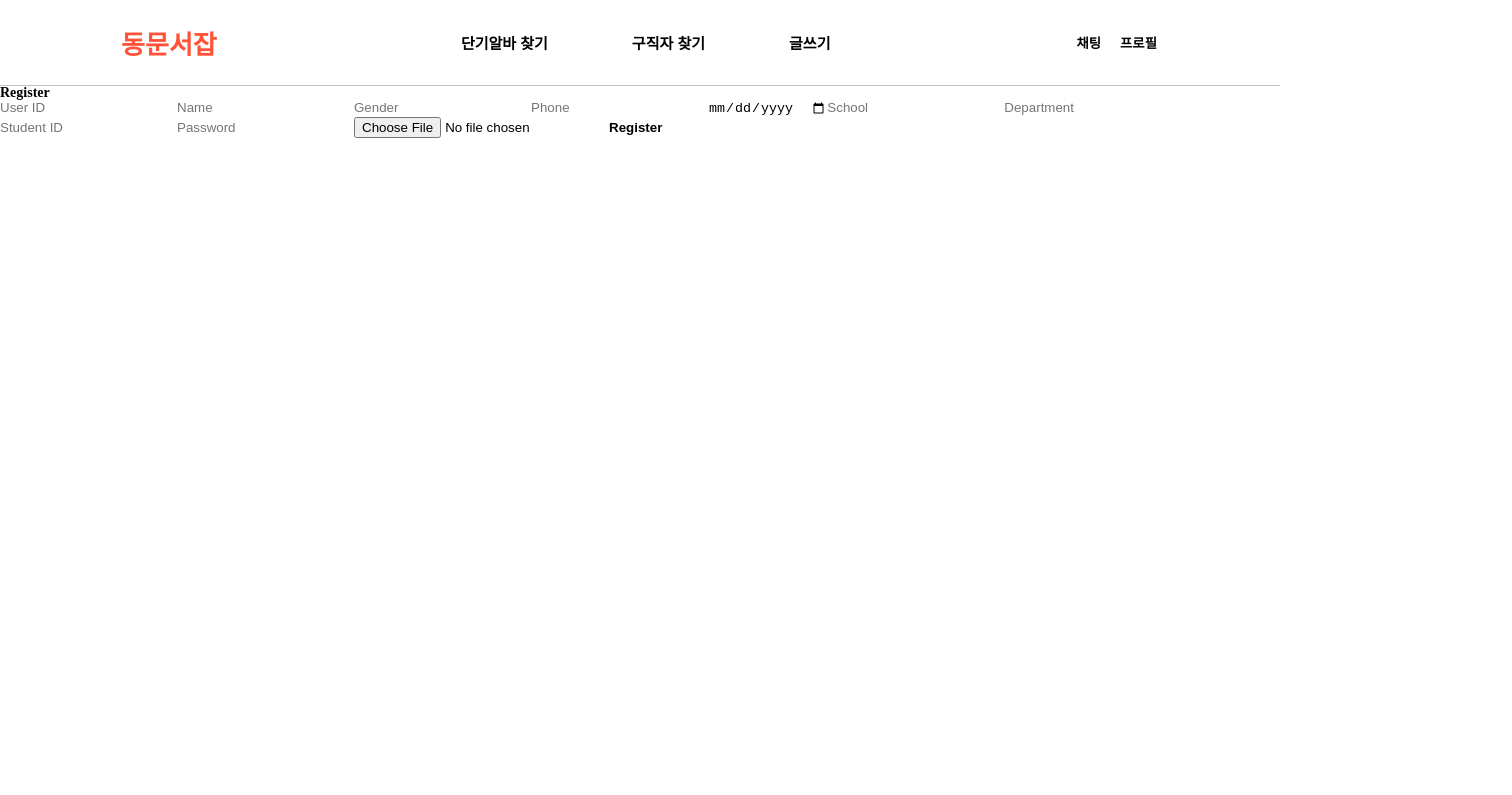
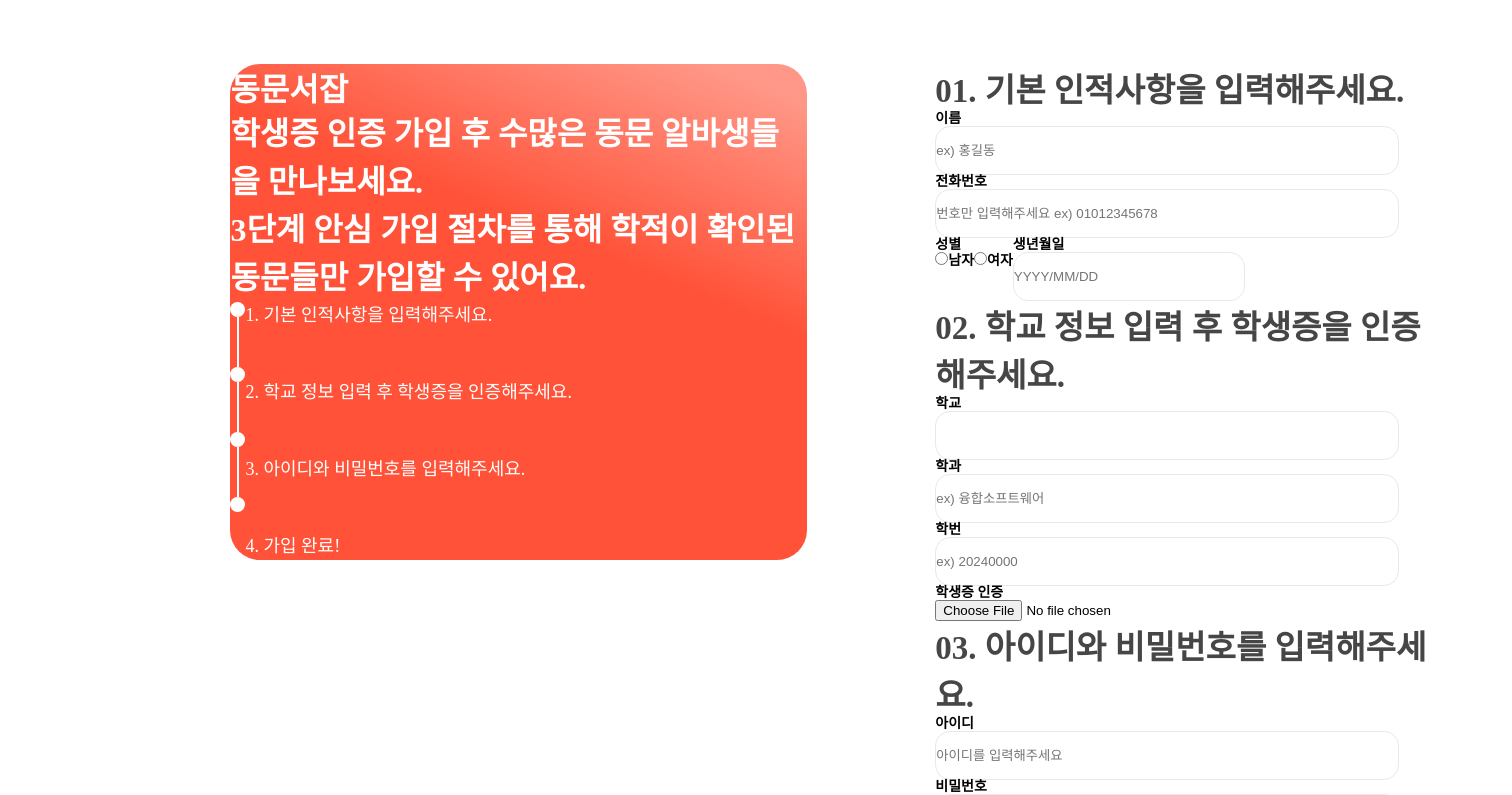
Before and after one commit to cover-heaven/cover-heaven-fe, a React (Create React App) app: page /signup in a window 1280 px wide. Shown: the top 795 px of the page, 1512 px wide, since content can reach past the window. Built offline with nearby package versions, Linux system fonts and the light colour scheme; the HTML template or start-up script is replaced by a standard one.

Commit message:
Feat: 로그인 및 회원가입 기능 추가

```diff
--- a/src/App.js
+++ b/src/App.js
@@ -1,12 +1,15 @@
-import AppRouter from './Router';
 import styled from 'styled-components';
 import { GlobalStyle } from './styles/GlobalStyles';
+import Router from './Router';
+import { BrowserRouter } from 'react-router-dom';
 
 function App() {
 	return (
 		<AppContainer>
 			<GlobalStyle />
-			<AppRouter></AppRouter>
+			<BrowserRouter>
+				<Router></Router>
+			</BrowserRouter>
 		</AppContainer>
 	);
 }
--- a/src/Router.js
+++ b/src/Router.js
@@ -1,5 +1,5 @@
 import React, { useRef, useState } from 'react';
-import { BrowserRouter, Routes, Route } from 'react-router-dom';
+import { BrowserRouter, Routes, Route, useLocation } from 'react-router-dom';
 import Header from './components/common/Header';
 import Main from './pages/Main/Main';
 import FindJobsList from './pages/FindjobsList/FindJobsList';
@@ -13,17 +13,15 @@ import SignUp from './pages/SignUp/SignUp';
 import MyProfile from './pages/MyProfile/MyProfile';
 import FindJobsDetail from './pages/FindJobsDetail/FindJobsDetail';
 
-const AppRouter = () => {
+const Router = () => {
+	const location = useLocation();
+	const hideHeaderRoutes = ['/login', '/signup'];
 	return (
-		<BrowserRouter>
-			{/* <GlobalStyle> */}
-			<Header />
+		<>
+			{!hideHeaderRoutes.includes(location.pathname) && <Header />}
 			<Routes>
 				<Route path="/" element={<Main />} />
-				<Route
-					path="/findjobslist"
-					element={<FindJobsList />}
-				/>
+				<Route path="/findjobslist" element={<FindJobsList />} />
 				<Route path="/findjobsdetail" element={<FindJobsDetail />} />
 				<Route path="/workerslist" element={<WorkersList />} />
 				<Route path="/findjobswriting" element={<FindJobsWriting />} />
@@ -32,16 +30,10 @@ const AppRouter = () => {
 				<Route path="/chatlist" element={<ChatList />} />
 				<Route path="/myprofile" element={<MyProfile />} />
 				<Route path="/signup" element={<SignUp />} />
-				<Route
-					path="/login"
-					element={
-						<Login onLogin={(token) => console.log('Logged in:', token)} />
-					}
-				/>
+				<Route path="/login" element={<Login />} />
 			</Routes>
-			{/* </GlobalStyle> */}
-		</BrowserRouter>
+		</>
 	);
 };
 
-export default AppRouter;
+export default Router;
--- a/src/components/common/Header.jsx
+++ b/src/components/common/Header.jsx
@@ -5,7 +5,7 @@ const Header = () => {
 	return (
 		<div className="Header">
 			<div className="Title">
-				<p>동문서잡</p>
+				<div>동문서잡</div>
 			</div>
 			<div className="NavBar">
 				<button
@@ -33,17 +33,17 @@ const Header = () => {
 			<div className="Icon">
 				<button
 					onClick={() => {
-						nav('/chat');
+						nav('/login');
 					}}
 				>
-					채팅
+					로그인
 				</button>
 				<button
 					onClick={() => {
-						nav('/myprofile');
+						nav('/signup');
 					}}
 				>
-					프로필
+					회원가입
 				</button>
 			</div>
 		</div>
--- a/src/pages/FindJobsWriting/FIndJobsWriting.jsx
+++ b/src/pages/FindJobsWriting/FIndJobsWriting.jsx
@@ -164,7 +164,6 @@ const FindJobsWriting = () => {
 	const [message, setMessage] = useState('');
 	const [selectedTag, setSelectedTag] = useState('');
 	const [error, setError] = useState();
-	const [selectedDate, setSelectedDate] = useState();
 	const [workDetail, setWorkDetail] = useState([]);
 
 	const makeWorkDetail = () => {
--- a/src/pages/Login/Login.jsx
+++ b/src/pages/Login/Login.jsx
@@ -1,58 +1,152 @@
-import React, { useState } from 'react';
+import React, { useState, useEffect, useRef } from 'react';
 import axios from 'axios';
+import { useNavigate } from 'react-router-dom';
+import styled from 'styled-components';
 
-const Login = ({ onLogin }) => {
-	const [id, setId] = useState(''); // user_id 입력 필드
-	const [password, setPassword] = useState(''); // password 입력 필드
-	const [error, setError] = useState(''); // 에러 메시지 상태
+const Login = () => {
+	const [id, setId] = useState('');
+	const [pw, setPw] = useState('');
+	const [isPendingRequest, setIsPedingRequest] = useState(false);
+	const inputRef = useRef();
+	const nav = useNavigate();
 
-	const handleSubmit = async (e) => {
-		e.preventDefault();
-
+	const handleInputChange = (e) => {
+		const { name, value } = e.target;
+		// e.target.name -> input의 name 값
+		if (name === 'id') {
+			setId(value);
+		} else {
+			setPw(value);
+		}
+	};
+	const postLoginData = async () => {
+		if (isPendingRequest) return; // 중복 방지
 		const body = {
 			user_id: id,
-			password: password
+			password: pw
 		};
-
 		try {
-			const response = await axios.post('/users/login', body);
-
-			const { accessToken, refreshToken } = response.data;
-
-			// 로컬 스토리지에 직접 저장
-			localStorage.setItem('accessToken', accessToken);
-			localStorage.setItem('refreshToken', refreshToken);
-
-			console.log('Login successful!');
+			setIsPedingRequest(true); // true일 때, 함수 실행이 안되기 때문에 중복 방지
+			const res = await axios.post('/users/login', body);
+			if (res.status === 200) {
+				// 로그인 성공
+				localStorage.setItem('accessToken', res.data.access);
+				localStorage.setItem('refreshToken', res.data.refresh);
+				nav('/');
+			} else {
+				// 로그인 실패
+				alert('아이디나 비번이 틀림.');
+			}
 		} catch (err) {
-			setError('Invalid ID or password');
+			// 네트워크 연결 오류
+			alert('네트워크 오류');
+		} finally {
+			setIsPedingRequest(false);
 		}
 	};
+	useEffect(() => {
+		inputRef.current.focus();
+	}, []);
 
 	return (
-		<div>
-			<h2>Login</h2>
-			{/* 에러 메시지 출력 */}
-			{error && <p style={{ color: 'red' }}>{error}</p>}
-			<form onSubmit={handleSubmit}>
-				<input
-					type="text"
-					placeholder="ID"
+		<Layout>
+			<TitleContainer>
+				<Title>동문서잡에 오신 것을 환영해요!</Title>
+				<SubTitle>로그인 후 더 많은 서비스를 체험하세요</SubTitle>
+			</TitleContainer>
+			<InputContainer>
+				<Input
+					name="id"
+					ref={inputRef}
 					value={id}
-					onChange={(e) => setId(e.target.value)}
-					required
+					placeholder="아이디를 입력해주세요"
+					onChange={handleInputChange}
 				/>
-				<input
-					type="password"
-					placeholder="Password"
-					value={password}
-					onChange={(e) => setPassword(e.target.value)}
-					required
+				<Input
+					name="pw"
+					value={pw}
+					placeholder="비밀번호를 입력해주세요"
+					onChange={handleInputChange}
 				/>
-				<button type="submit">Login</button>
-			</form>
-		</div>
+				<Button onClick={postLoginData}>로그인</Button>
+			</InputContainer>
+			<Bottom>
+				<div>아직 계정이 없다면?</div>
+				<button>학생증 인증 가입하기</button>
+			</Bottom>
+		</Layout>
 	);
 };
 
+const Layout = styled.div`
+	padding-top: 130px;
+`;
+const TitleContainer = styled.div`
+	display: flex;
+	flex-direction: column;
+	gap: 10px;
+	padding-bottom: 50px;
+`;
+const Title = styled.div`
+	color: #ff5238;
+	text-align: center;
+	font-family: Pretendard;
+	font-size: 40px;
+	font-style: normal;
+	font-weight: 900;
+	line-height: normal;
+`;
+const SubTitle = styled.div`
+	color: var(--text-text-primary, #464646);
+	text-align: center;
+	font-family: Pretendard;
+	font-size: 24px;
+	font-style: normal;
+	font-weight: 500;
+	line-height: normal;
+`;
+const InputContainer = styled.div`
+	display: flex;
+	flex-direction: column;
+	align-items: center;
+	gap: 15px;
+`;
+const Input = styled.input`
+	border: 1px solid black;
+	width: 396px;
+	height: 49px;
+	border-radius: 15px;
+	border: 1px solid #e8e8e8;
+	background: #fff;
+`;
+const Button = styled.button`
+	border-radius: 15px;
+	background: #ff5238;
+	width: 398px;
+	height: 49px;
+	color: #fff;
+`;
+const Bottom = styled.div`
+	padding-top: 70px;
+	display: flex;
+	flex-direction: column;
+	align-items: center;
+	gap: 12px;
+
+	& > button {
+		color: #ff5238;
+		font-family: Pretendard;
+		font-size: 16px;
+		font-style: normal;
+		font-weight: 700;
+		line-height: normal;
+		text-decoration-line: underline;
+		text-decoration-style: solid;
+		text-decoration-skip-ink: auto;
+		text-decoration-thickness: auto;
+		text-underline-offset: auto;
+		text-underline-position: from-font;
+	}
+`;
+
 export default Login;
--- a/src/pages/SignUp/SignUp.css
+++ /dev/null
@@ -1,3 +0,0 @@
-.SignUp {
-	padding-top: 175px;
-}
--- a/src/pages/SignUp/SignUp.jsx
+++ b/src/pages/SignUp/SignUp.jsx
@@ -1,8 +1,10 @@
 import React, { useState } from 'react';
 import axios from 'axios';
+import { useNavigate } from 'react-router-dom';
+import styled from 'styled-components';
 
 const SignUp = () => {
-	const [formData, setFormData] = useState({
+	const initialFormData = {
 		user_id: '',
 		name: '',
 		gender: '',
@@ -11,138 +13,338 @@ const SignUp = () => {
 		school: '',
 		department: '',
 		student_id: '',
-		password: ''
-	});
+		profile: '',
+		password: '',
+		student_card: ''
+	};
+	const [formData, setFormData] = useState(initialFormData);
+	const [isPendingRequest, setIsPedingRequest] = useState(false);
+	const nav = useNavigate();
 
-	const [studentCard, setStudentCard] = useState(null); // 학생증 파일 상태
-	const [error, setError] = useState(''); // 에러 메시지
-	const [success, setSuccess] = useState(''); // 성공 메시지
-
-	const handleInputChange = (e) => {
-		const { name, value } = e.target;
-		setFormData((prev) => ({ ...prev, [name]: value }));
-	};
-
-	const handleFileChange = (e) => {
-		setStudentCard(e.target.files[0]); // 파일 상태 업데이트
-	};
-
-	const handleSubmit = async (e) => {
-		e.preventDefault();
-
+	const postSignUpData = async () => {
+		if (isPendingRequest) return;
 		try {
-			// FormData 객체 생성
-			const data = new FormData();
-			Object.entries(formData).forEach(([key, value]) => {
-				data.append(key, value); // 텍스트 데이터 추가
-			});
-			data.append('student_card', studentCard); // 파일 추가
-
-			// 회원가입 요청 전송
-			const response = await axios.post('/users/register', data, {
-				headers: {
-					'Content-Type': 'multipart/form-data' // 파일 업로드 설정
-				}
-			});
-
-			setSuccess('Registration successful!');
-			setError('');
-			console.log('Response:', response.data);
+			setIsPedingRequest(true);
+			await axios.post('/users/register', formData);
+			alert('회원가입 성공');
+			setFormData(initialFormData);
+			nav('/login');
 		} catch (err) {
-			setError('Registration failed. Please check your inputs.');
-			setSuccess('');
-			console.error(err.response?.data || err.message);
+			alert('회원가입 실패');
+		} finally {
+			setIsPedingRequest(false);
 		}
 	};
 
+	const fileUpload = (e) => {
+		setFormData({ ...formData, student_card: e.target.files[0] });
+	};
+
 	return (
+		<Layout>
+			<LeftLayout>
+				<TitleBox>
+					<ServiceTitle>동문서잡</ServiceTitle>
+					<Explanation>
+						<SubTitle>
+							학생증 인증 가입 후 수많은 동문 알바생들을 만나보세요.
+						</SubTitle>
+						<SubTitle>
+							3단계 안심 가입 절차를 통해 학적이 확인된 동문들만 가입할 수
+							있어요.
+						</SubTitle>
+					</Explanation>
+				</TitleBox>
+				<ContentBox>
+					<LineContainer>
+						<Dot></Dot>
+						<Line></Line>
+						<Dot></Dot>
+						<Line></Line>
+						<Dot></Dot>
+						<Line></Line>
+						<Dot></Dot>
+					</LineContainer>
+					<ExplanationBox>
+						<P>1. 기본 인적사항을 입력해주세요.</P>
+						<P>2. 학교 정보 입력 후 학생증을 인증해주세요.</P>
+						<P>3. 아이디와 비밀번호를 입력해주세요.</P>
+						<P>4. 가입 완료!</P>
+					</ExplanationBox>
+				</ContentBox>
+			</LeftLayout>
+			<RightLayout>
+				<InputContainer>
 					<div>
-			<h2>Register</h2>
-			{error && <p style={{ color: 'red' }}>{error}</p>}
-			{success && <p style={{ color: 'green' }}>{success}</p>}
-			<form onSubmit={handleSubmit}>
+						<Title>01. 기본 인적사항을 입력해주세요.</Title>
+						<div>
+							<div>이름</div>
+							<Input
+								name="name"
+								placeholder="ex) 홍길동"
+								value={formData.name}
+								onChange={(e) =>
+									setFormData({
+										...formData,
+										name: e.target.value
+									})
+								}
+							/>
+						</div>
+						<div>
+							<div>전화번호</div>
+							<Input
+								name="phone"
+								placeholder="번호만 입력해주세요 ex) 01012345678"
+								value={formData.phone}
+								onChange={(e) =>
+									setFormData({
+										...formData,
+										phone: e.target.value
+									})
+								}
+							/>
+						</div>
+						<RowLayout>
+							<div>
+								<div>성별</div>
+								<div>
 									<input
-					type="text"
-					name="user_id"
-					placeholder="User ID"
+										type="radio"
+										onChange={() =>
+											setFormData({
+												...formData,
+												gender: '남자'
+											})
+										}
+									></input>
+									남자
+									<input
+										type="radio"
+										onChange={() =>
+											setFormData({
+												...formData,
+												gender: '여자'
+											})
+										}
+									></input>
+									여자
+								</div>
+							</div>
+							<div>
+								<div>생년월일</div>
+								<BirthInput
+									name="birth_date"
+									placeholder="YYYY/MM/DD"
+									value={formData.birth_date}
+									onChange={(e) =>
+										setFormData({
+											...formData,
+											birth_date: e.target.value
+										})
+									}
+								/>
+							</div>
+						</RowLayout>
+					</div>
+					<div>
+						<Title>02. 학교 정보 입력 후 학생증을 인증해주세요.</Title>
+						<div>
+							<div>학교</div>
+							<Input
+								name="school"
+								value={formData.school}
+								onChange={(e) =>
+									setFormData({
+										...formData,
+										school: e.target.value
+									})
+								}
+							/>
+						</div>
+						<div>
+							<div>학과</div>
+							<Input
+								name="department"
+								placeholder="ex) 융합소프트웨어"
+								value={formData.department}
+								onChange={(e) =>
+									setFormData({
+										...formData,
+										department: e.target.value
+									})
+								}
+							/>
+						</div>
+						<div>
+							<div>학번</div>
+							<Input
+								name="student_id"
+								placeholder="ex) 20240000"
+								value={formData.student_id}
+								onChange={(e) =>
+									setFormData({
+										...formData,
+										student_id: e.target.value
+									})
+								}
+							/>
+						</div>
+						<div>
+							<div>학생증 인증</div>
+							<input type="file" onChange={fileUpload}></input>
+						</div>
+					</div>
+					<div>
+						<Title>03. 아이디와 비밀번호를 입력해주세요.</Title>
+						<div>
+							<div>아이디</div>
+							<Input
+								name="id"
+								placeholder="아이디를 입력해주세요"
 								value={formData.user_id}
-					onChange={handleInputChange}
-					required
+								onChange={(e) =>
+									setFormData({
+										...formData,
+										user_id: e.target.value
+									})
+								}
 							/>
-				<input
-					type="text"
-					name="name"
-					placeholder="Name"
-					value={formData.name}
-					onChange={handleInputChange}
-					required
+						</div>
+						<div>
+							<div>비밀번호</div>
+							<Input
+								name="password"
+								placeholder="8자~20자 사이의 비밀번호를 입력해주세요."
+								value={formData.password}
+								onChange={(e) =>
+									setFormData({
+										...formData,
+										password: e.target.value
+									})
+								}
 							/>
-				<input
-					type="text"
-					name="gender"
-					placeholder="Gender"
-					value={formData.gender}
-					onChange={handleInputChange}
-					required
-				/>
-				<input
-					type="text"
-					name="phone"
-					placeholder="Phone"
-					value={formData.phone}
-					onChange={handleInputChange}
-					required
-				/>
-				<input
-					type="date"
-					name="birth_date"
-					placeholder="Birth Date"
-					value={formData.birth_date}
-					onChange={handleInputChange}
-					required
-				/>
-				<input
-					type="text"
-					name="school"
-					placeholder="School"
-					value={formData.school}
-					onChange={handleInputChange}
-					required
-				/>
-				<input
-					type="text"
-					name="department"
-					placeholder="Department"
-					value={formData.department}
-					onChange={handleInputChange}
-					required
-				/>
-				<input
-					type="text"
-					name="student_id"
-					placeholder="Student ID"
-					value={formData.student_id}
-					onChange={handleInputChange}
-					required
-				/>
-				<input
-					type="password"
-					name="password"
-					placeholder="Password"
-					value={formData.password}
-					onChange={handleInputChange}
-					required
-				/>
-				<input
-					type="file"
-					name="student_card"
-					onChange={handleFileChange}
-					required
-				/>
-				<button type="submit">Register</button>
-			</form>
 						</div>
+						<div>
+							<div>비밀번호 확인</div>
+							<Input placeholder="8자~20자 사이의 비밀번호를 다시 입력해주세요." />
+						</div>
+					</div>
+				</InputContainer>
+				<Button onClick={postSignUpData}>동문서잡 가입하기</Button>
+			</RightLayout>
+		</Layout>
 	);
 };
 
+const Layout = styled.div`
+	display: flex;
+	width: 1512px;
+	height: auto;
+	padding-left: 18%;
+	padding-top: 5%;
+	gap: 10%;
+`;
+const LeftLayout = styled.div`
+	width: 45%;
+	height: 52%;
+	border-radius: 30px;
+	background: linear-gradient(
+		202deg,
+		rgba(255, 82, 56, 0.6) 5.5%,
+		#ff5238 37.69%
+	);
+`;
+const RightLayout = styled.div`
+	width: 40%;
+`;
+const RowLayout = styled.div`
+	display: flex;
+`;
+const SubTitle = styled.div`
+	color: #fff;
+	font-family: Pretendard;
+	font-size: 32px;
+	font-style: normal;
+	font-weight: 800;
+	line-height: 150%;
+`;
+const P = styled.div`
+	color: #fff;
+	font-family: Pretendard;
+	font-size: 18px;
+	font-style: normal;
+	font-weight: 400;
+	line-height: 150%;
+`;
+const ServiceTitle = styled.div`
+	color: #fff;
+	font-family: Pretendard;
+	font-size: 32px;
+	font-style: normal;
+	font-weight: 800;
+	line-height: normal;
+`;
+const ExplanationBox = styled.div`
+	display: flex;
+	flex-direction: column;
+	gap: 50px;
+`;
+const TitleBox = styled.div``;
+const ContentBox = styled.div`
+	display: flex;
+`;
+const LineContainer = styled.div`
+	display: flex;
+	flex-direction: column; /* 세로 방향 정렬 */
+	align-items: center; /* 수평 중앙 정렬 */
+	gap: 0; /* 간격 없이 선과 원을 연결 */
+`;
+const Dot = styled.div`
+	width: 15px; /* 원의 너비 */
+	height: 15px; /* 원의 높이 */
+	background-color: white; /* 원의 색상 */
+	border-radius: 50%; /* 원으로 만들기 */
+	border: none; /* 원 테두리 */
+`;
+const Line = styled.div`
+	width: 2px; /* 선의 너비 */
+	height: 50px; /* 선의 높이 */
+	background-color: white; /* 선의 색상 */
+`;
+const Title = styled.div`
+	color: var(--text-text-primary, #464646);
+	font-family: Pretendard;
+	font-size: 33px;
+	font-style: normal;
+	font-weight: 800;
+	line-height: normal;
+`;
+const InputContainer = styled.div`
+	display: flex;
+	flex-direction: column;
+`;
+const Input = styled.input`
+	border-radius: 15px;
+	border: 1px solid #e8e8e8;
+	background: #fff;
+	width: 464px;
+	height: 49px;
+`;
+const BirthInput = styled.input`
+	width: 232px;
+	height: 49px;
+	border-radius: 15px;
+	border: 1px solid #e8e8e8;
+	background: #fff;
+`;
+const Button = styled.button`
+	width: 464px;
+	height: 49px;
+	border-radius: 15px;
+	background: #ff5238;
+	color: white;
+`;
+const Explanation = styled.div``;
+
 export default SignUp;
```
Also changed, not shown: src/components/FindjobsList/FindJobsItem.jsx (+4 -3 lines), src/pages/FindJobsDetail/FindJobsDetail.jsx (+23 -7 lines). Lines whose indentation alone changed are shown as unchanged.
